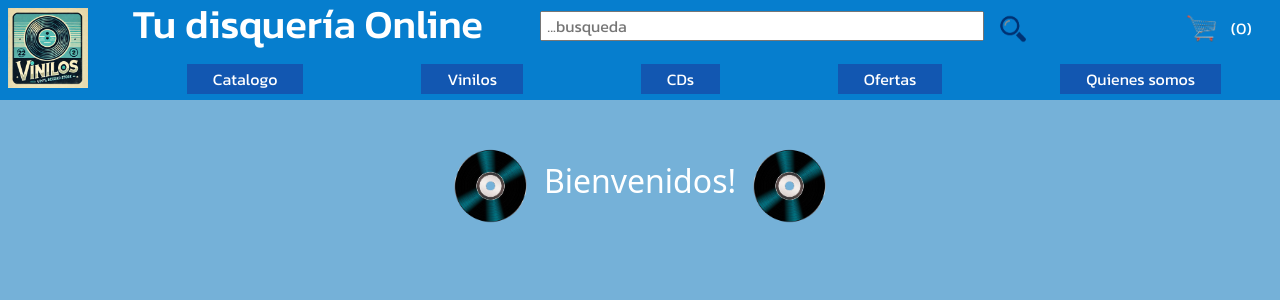
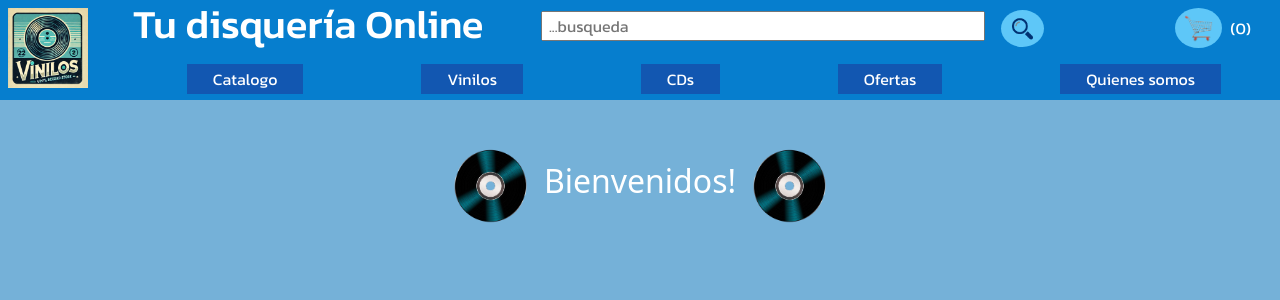
Before and after one commit to Omarit82/vinilos, a React (Vite) app: page / in a window 1280 px wide. Shown: the top 300 px of the page. Built offline with nearby package versions, Linux system fonts and the light colour scheme.

Commit message:
PreEntrega1+Roselli

```diff
--- a/src/Components/Header/Components/CartWidget.jsx
+++ b/src/Components/Header/Components/CartWidget.jsx
@@ -4,7 +4,7 @@ import CartImg from './assets/img/cart.png';
 export const CartWidget = () => {
     return (
         <>
-            <button className='botonesHeader'><img src={ CartImg } alt="Carrito" className='headerImg ms-2' /></button>
+            <button className='botonesHeader'><img src={ CartImg } alt="Carrito" className='headerImg' /></button>
             <p className='m-2'>(0)</p>
         </>
     )
--- a/src/Components/Header/Components/Titulo.css
+++ b/src/Components/Header/Components/Titulo.css
@@ -1,14 +1,15 @@
 .headerImg {
     height: 35px;
-
+    padding: 3px;
 }
 
 .botonesHeader {
     background-color: transparent;
     border: none;
+    background-color: rgb(94, 199, 248);
+    border-radius: 50%;
 }
 
 .botonesHeader:hover{
-    background-color: rgb(94, 199, 248);
-    border-radius: 50%;
+    background-color: rgb(175, 230, 255);
 }
--- a/src/Components/Header/Components/Titulo.jsx
+++ b/src/Components/Header/Components/Titulo.jsx
@@ -8,8 +8,8 @@ export const Titulo = ({titulo}) => {
         <div className='d-flex justify-content-around align-items-center w-100'>
             <h1 className="text-center ms-3 me-3">{ titulo }</h1>
             <form action="" className='w-50'>
-                <input type="text" name="busqueda" placeholder=' ...busqueda'className='w-75' />
-                <button type="submit" className='botonesHeader'><img src={ SearchImg } alt="Busqueda" className="headerImg ms-2" /></button>
+                <input type="text" name="busqueda" placeholder=' ...busqueda' className='w-75 me-3' />
+                <button type="submit" className='botonesHeader'><img src={ SearchImg } alt="Busqueda" className="headerImg" /></button>
             </form>
             <div className='d-flex'>
                 <CartWidget />
--- a/src/Components/Header/Header.jsx
+++ b/src/Components/Header/Header.jsx
@@ -6,6 +6,7 @@ import './Header.css';
 export const Header = () => {
     const arrayNavbar = ['Catalogo', 'Vinilos', 'CDs', 'Ofertas', 'Quienes somos'];
     const titulo = 'Tu disquería Online';
+
     return(
         <header className='d-flex'>
             <Logo />
```
Also changed, not shown: src/Components/Header/Components/assets/img/cart.png.
